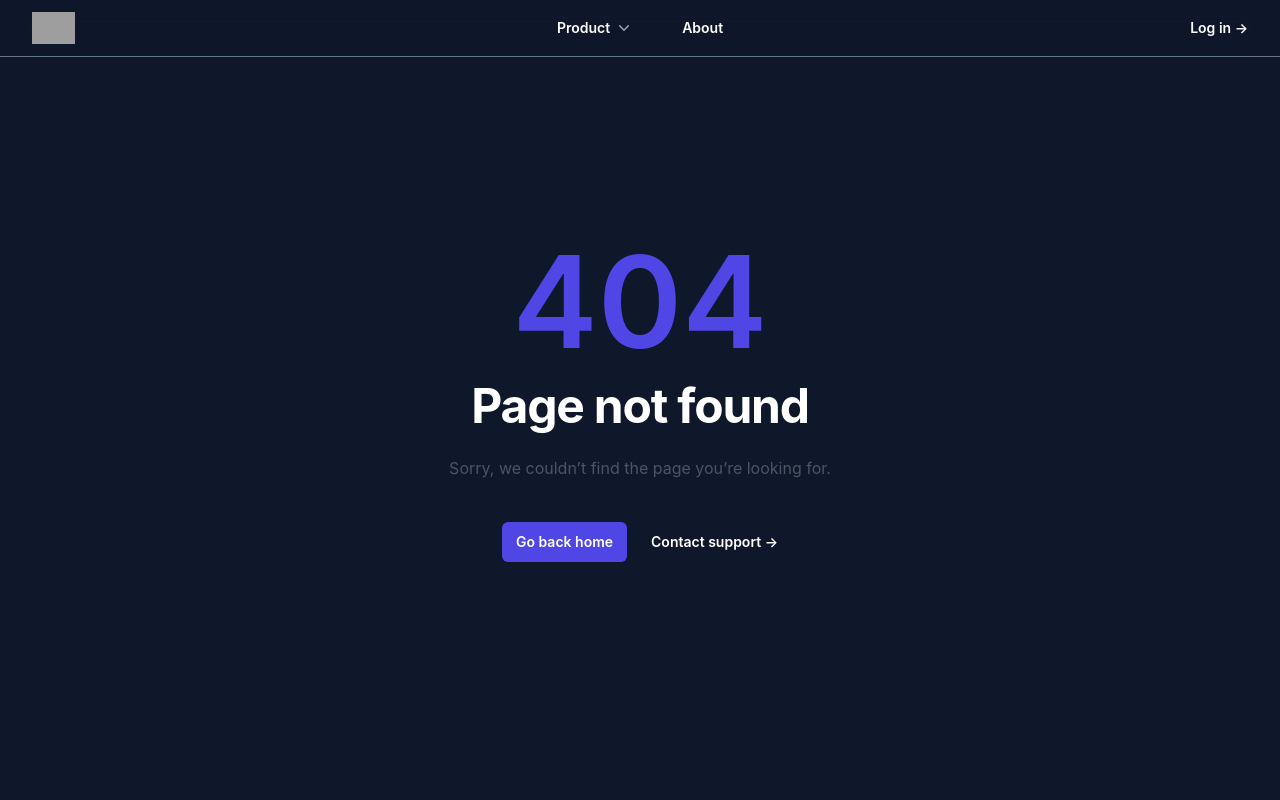
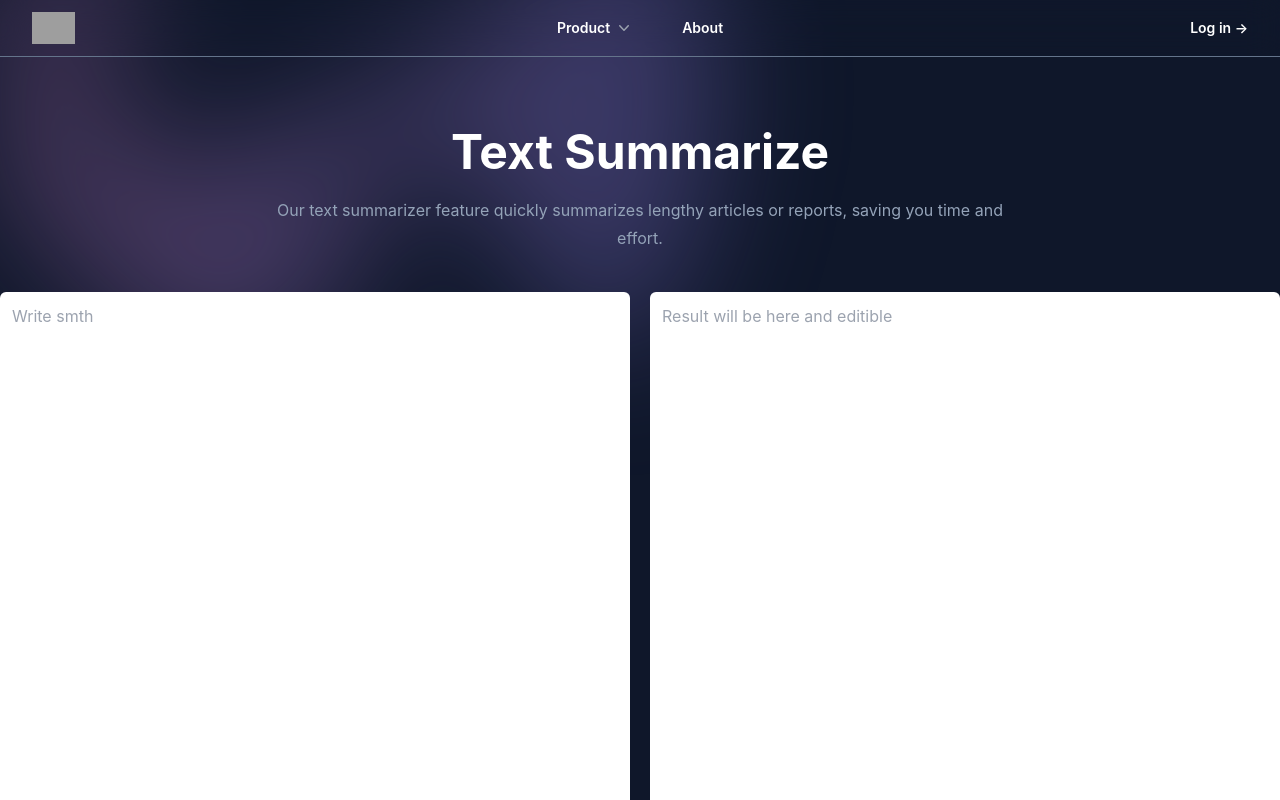
Before and after one commit to GoodGuyForReal/texttools, a React (Create React App) app: page /summarize in a window 1280 px wide. Before the commit this address had no page. Shown: the top 800 px of the page. Built offline with nearby package versions, Linux system fonts and the light colour scheme; grey boxes are pictures that could not be loaded.

Commit message:
content text changes and pharaprase function added but not activated

```diff
--- a/src/App.js
+++ b/src/App.js
@@ -2,6 +2,7 @@ import { Route, Routes } from "react-router-dom";
 import PageNotFound from "./components/pages/404/404";
 import ArticleByURL from "./components/pages/articleByURL/ArticleByURL";
 import Home from "./components/pages/home/Home";
+import Summarize from "./components/pages/summarize/Summarize";
 import TextToSpeech from "./components/pages/textToSpeech/TextToSpeech";
 import Navbar from "./elements/navbar/Navbar";
 
@@ -14,7 +15,7 @@ function App() {
         <Route path="*" element={<PageNotFound />} />
         <Route path="/texttospeech" element={<TextToSpeech />} />
         <Route path="/imagetotext" element={<ArticleByURL />} />
-
+        <Route path="/summarize" element={<Summarize />} />
 
       </Routes>
     </div>
--- a/src/components/pages/home/Home.jsx
+++ b/src/components/pages/home/Home.jsx
@@ -10,7 +10,7 @@ const Home = () => {
             <div className='HeroSection bg-slate-900'>
                 <Hero />
                 <Feature />
-                <About />
+                {/* <About /> */}
                 <Cta />
             </div>
         </div>
--- a/src/components/pages/home/sections/feature/Feature.jsx
+++ b/src/components/pages/home/sections/feature/Feature.jsx
@@ -20,14 +20,14 @@ const features = [
         description:
             'Our text summarizer feature quickly summarizes lengthy articles or reports, saving you time and effort.',
         icon: PencilIcon,
-        href: ''
+        href: '/summarize'
     },
     {
-        name: 'Sentiment Analysis',
+        name: 'Paraphraser',
         description:
             'Sentiment analysis is the use of natural language processing to systematically identify and extract subjective information.',
         icon: FaceSmileIcon,
-        href: ''
+        href: '/paraphraser'
     },
 ]
 
--- /dev/null
+++ b/src/components/pages/summarize/Summarize.jsx
@@ -0,0 +1,59 @@
+import React from 'react'
+import BgBlurSvg from '../../../assets/BgBlurSvg'
+import BgBlurSvgTop from '../../../assets/BgBlurSvgTop'
+
+const Summarize = () => {
+
+
+
+
+
+
+    return (
+        <div className='Summarize relative isolate min-h-screen overflow-y-hidden bg-slate-900 flex flex-col items-center py-32 gap-10 '>
+            <div className='SummarizeHeader flex flex-col gap-10 items-center max-w-3xl w-full'>
+                <div className='w-full text-center flex flex-col gap-5'>
+                    <h1 className="block text-5xl font-bold text-white">
+                        Text Summarize
+                    </h1>
+                    <p className='text-base leading-7 text-slate-400 text-center'>Our text summarizer feature quickly summarizes lengthy articles or reports, saving you time and effort.</p>
+                </div>
+            </div>
+
+            <div className='SummarizeMain flex  gap-5 max-w-7xl w-full'>
+                <div className='form w-1/2'>
+                    <form onSubmit={''} className=' w-full'>
+                        <div className="flex flex-col gap-5 w-full">
+                            <textarea
+                                value={''}
+                                className="block w-full rounded-md border-0 text-gray-900 h-[90vh] p-3 resize-none"
+                                placeholder='Write smth'
+                                onChange={''}
+                            />
+                            <input type="submit"
+                                value={'Convert'}
+                                className="rounded-md cursor-pointer bg-indigo-600 px-3.5 py-2.5 text-sm font-semibold text-white shadow-sm hover:bg-indigo-500 duration-200 focus-visible:outline focus-visible:outline-2 focus-visible:outline-offset-2 focus-visible:outline-white"
+                            />
+                        </div>
+                    </form>
+                </div>
+
+                <div className='w-1/2'>
+                    <textarea
+                        value={''}
+                        className="block w-full rounded-md border-0 text-gray-900 h-[90vh] p-3 resize-none"
+                        placeholder='Result will be here and editible'
+                        onChange={''}
+                    />
+                </div>
+
+            </div>
+
+
+            <BgBlurSvgTop />
+            <BgBlurSvg />
+        </div>
+    )
+}
+
+export default Summarize
--- a/src/elements/navbar/Navbar.jsx
+++ b/src/elements/navbar/Navbar.jsx
@@ -15,19 +15,19 @@ const products = [
     {
         name: 'Extract Text From Files',
         description:
-            'csv, doc, docx, eml, epub, json, html, htm, msg, odt, pdf, pptx, ps, rtf, txt, xls, xlsx, gif, jpg, jpeg, png, tiff, tif, mp3, ogg, wav',
+            'Extract valuable information from images with our image recognition feature. Our tool will extract specific datas also the text',
         icon: ClipboardDocumentCheckIcon,
         href: '/imagetotext'
     },
     {
         name: 'Summarize Text',
         description:
-            'Summarize a long article, story, etc.',
+            'Our text summarizer feature quickly summarizes lengthy articles or reports, saving you time and effort.',
         icon: PencilIcon,
-        href: ''
+        href: '/summarize'
     },
     {
-        name: 'Sentiment Analysis',
+        name: 'Paraphraser',
         description:
             'Sentiment analysis is the use of natural language processing to systematically identify and extract subjective information.',
         icon: FaceSmileIcon,
@@ -86,7 +86,7 @@ export default function Navbar() {
                                     {products.map((item) => (
                                         <div
                                             key={item.name}
-                                            className="group relative flex items-center gap-x-6 rounded-lg p-4 text-sm leading-6 hover:bg-gray-50"
+                                            className="group relative flex items-center gap-x-6 rounded-lg p-4 text-sm leading-6 hover:bg-purple-100 duration-200"
                                         >
                                             <div className="flex h-11 w-11 flex-none items-center justify-center rounded-lg bg-gray-50 group-hover:bg-white">
                                                 <item.icon className="h-6 w-6 text-gray-600 group-hover:text-indigo-600" aria-hidden="true" />
--- /dev/null
+++ b/src/repository/Paraphraser.js
@@ -0,0 +1,19 @@
+import axios from "axios";
+
+//TODO Add a character limit set it 400 you have 10.000 character limit per month
+const options = {
+    method: 'POST',
+    url: 'https://rewriter-paraphraser-text-changer-multi-language.p.rapidapi.com/rewrite',
+    headers: {
+        'content-type': 'application/json',
+        // 'X-RapidAPI-Key': process.env.REACT_APP_TOOL_API,
+        'X-RapidAPI-Host': 'rewriter-paraphraser-text-changer-multi-language.p.rapidapi.com'
+    },
+    data: '{"language":"en","strength":3,"text":"Begin this day, remembering that not everyone got the opportunity to wake up from their sleep this morning. The mere fact that you can witness this beautiful day in good health is the biggest sign that you have been abundantly blessed. Blessings"}'
+};
+
+axios.request(options).then(function (response) {
+    console.log(response.data);
+}).catch(function (error) {
+    console.error(error);
+});
```
